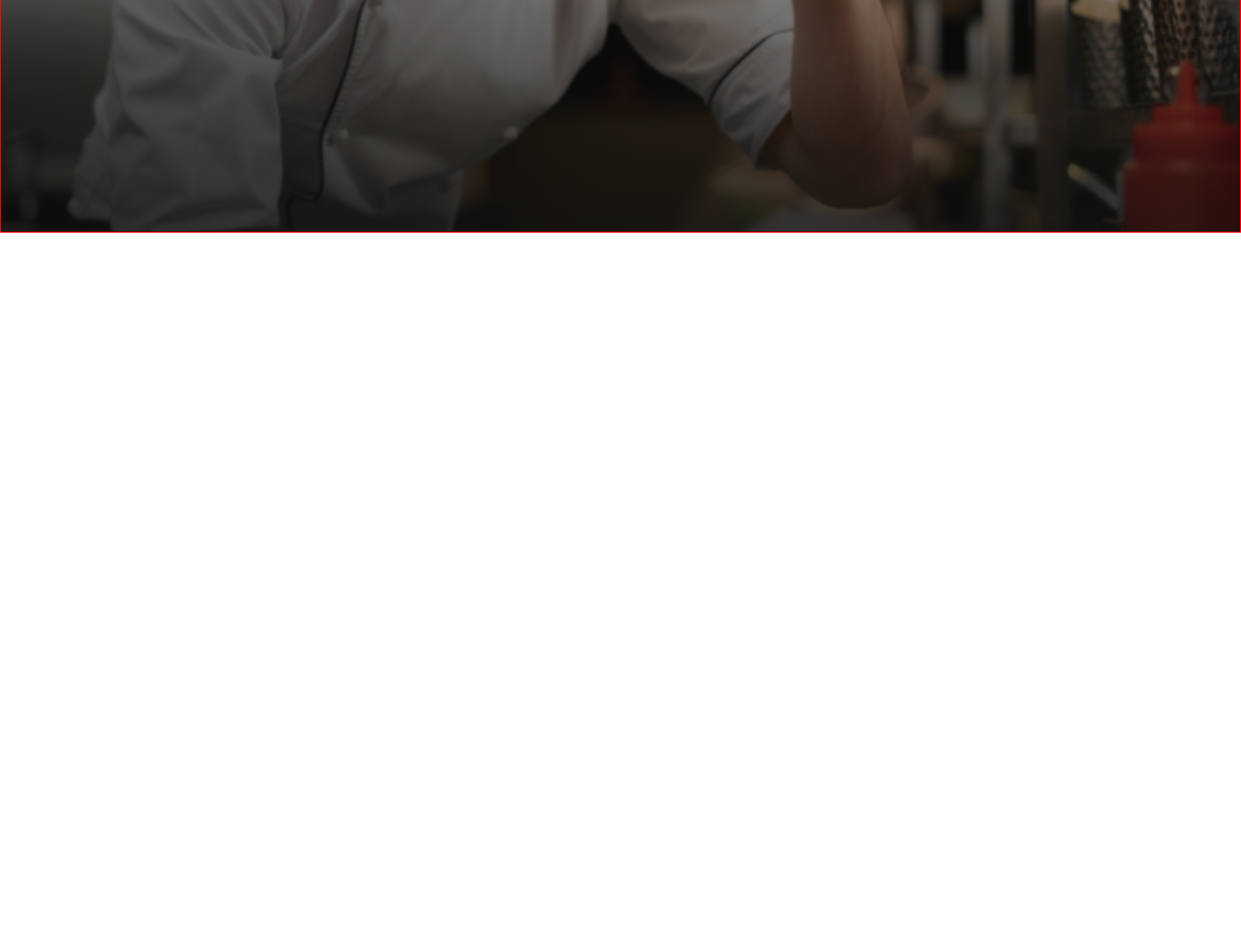
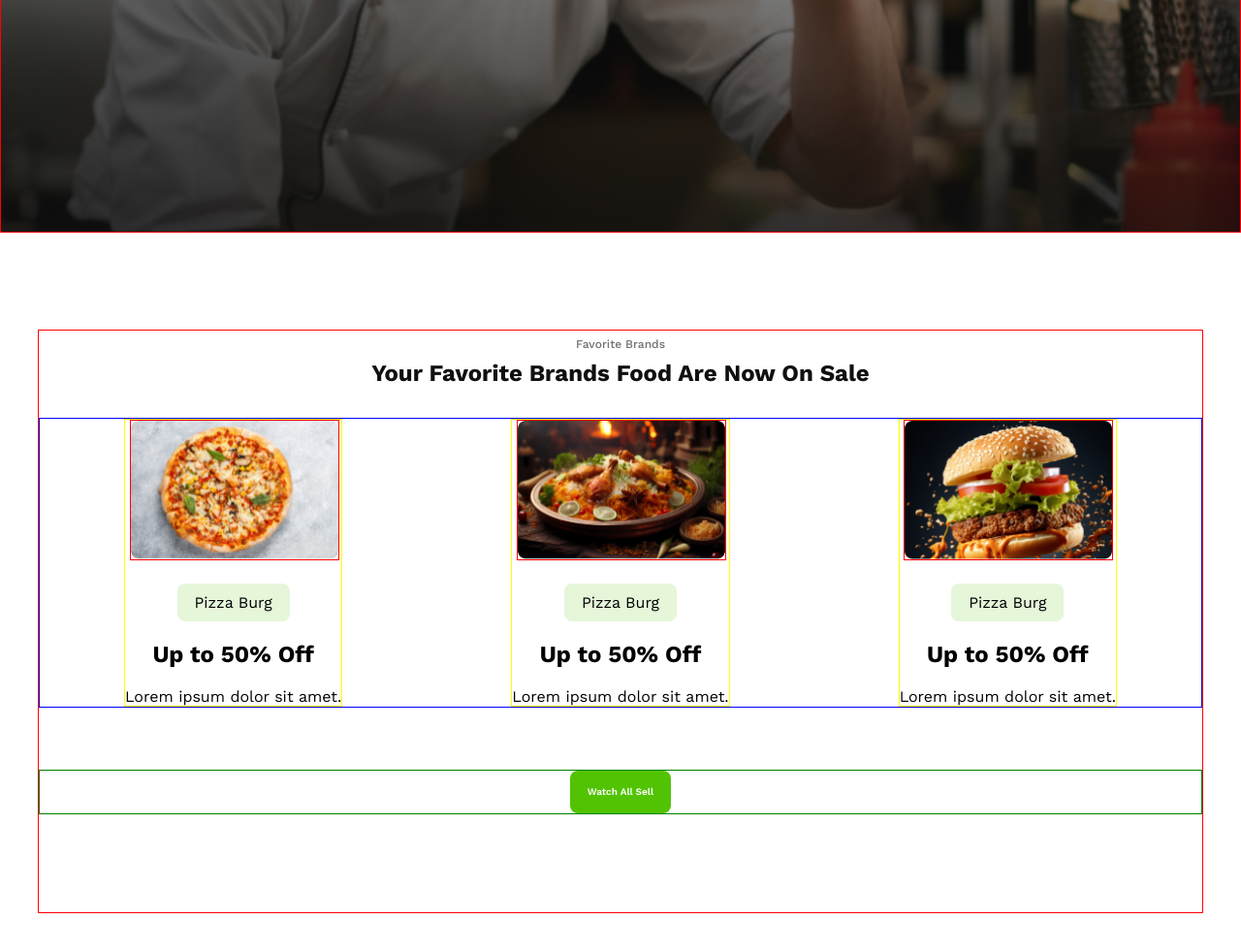
Before and after one commit to Shafkatahmad/mi1_mo5, a plain HTML site: page project/food-restaurant-project/index.html in a window 1280 px wide. Shown: the part 500-1480 px from the top of the page at 97% size. Before the commit the page ends 800 px from the top, so only its background shows below. Drawn offline with nearby package versions, Linux system fonts and the light colour scheme.

Commit message:
card-box page added

```diff
--- a/project/food-restaurant-project/index.html
+++ b/project/food-restaurant-project/index.html
@@ -22,5 +22,50 @@
         </div>
       </div>
     </section>
+
+    <section id="card-box">
+      <div class="container">
+        <div class="info">
+          <p class="subtitle">Favorite Brands</p>
+          <h1 class="title">Your Favorite Brands Food Are Now On Sale</h1>
+        </div>
+        <div class="card-container">
+          <div class="card">
+            <div class="image-box"><img src="./assets/pizza.png" alt="" /></div>
+            <div class="shop">
+              <span>Pizza Burg</span>
+            </div>
+            <h1>Up to 50% Off</h1>
+            <p>Lorem ipsum dolor sit amet.</p>
+          </div>
+          <div class="card">
+            <div class="image-box">
+              <img
+                src="../food-restaurant-project/assets/biriyani.png"
+                alt=""
+              />
+            </div>
+            <div class="shop">
+              <span>Pizza Burg</span>
+            </div>
+            <h1>Up to 50% Off</h1>
+            <p>Lorem ipsum dolor sit amet.</p>
+          </div>
+          <div class="card">
+            <div class="image-box">
+              <img src="./assets/burger.png" alt="" />
+            </div>
+            <div class="shop">
+              <span>Pizza Burg</span>
+            </div>
+            <h1>Up to 50% Off</h1>
+            <p>Lorem ipsum dolor sit amet.</p>
+          </div>
+        </div>
+        <div class="card-btn">
+          <button class="btn">Watch All Sell</button>
+        </div>
+      </div>
+    </section>
   </body>
 </html>
--- a/project/food-restaurant-project/styles/style.css
+++ b/project/food-restaurant-project/styles/style.css
@@ -19,6 +19,7 @@ text-align: center;
 border-radius: 8px;
 background: rgb(82, 195, 3);
 border: none;
+cursor: pointer;
 }
 
 #hero {
@@ -66,3 +67,69 @@ text-align: center;
 opacity: 0.7;
 margin-bottom: 16px;
 }
+
+#card-box {
+  width: 1200px;
+  height: 600px;
+  border: 1px solid red;
+  margin: 100px auto;
+
+}
+#card-box .info {
+  margin-top: ;
+}
+#card-box .subtitle {
+  color: rgb(16, 16, 16);
+font-family: Work Sans;
+font-size: 12px;
+font-weight: 500;
+line-height: 28px;
+letter-spacing: 0%;
+text-align: center;
+opacity: 0.6;
+}
+#card-box .title {
+  color: rgb(16, 16, 16);
+font-family: Work Sans;
+font-size: 24px;
+font-weight: 700;
+line-height: 32px;
+letter-spacing: 0%;
+text-align: center;
+}
+#card-box .card-container {
+  margin-top: 30px;
+  border: 1px solid blue;
+}
+.card-container {
+  display: flex;
+  justify-content: space-around;
+  font-family: Work Sans;
+}
+.card {
+  max-width: 250px;
+  border: 1px solid yellow;
+  display: flex;
+  flex-direction: column;
+  gap: 20px;
+  justify-content: center;
+  align-items: center;
+}
+.card .image-box img {
+  width: 250px;
+  border: 1px solid red;
+  width: 100%;
+}
+.card .shop {
+  background-color: aqua;
+  padding: 10px 18px 10px 18px;
+  border-radius: 8px;
+  background: rgba(82, 195, 3, 0.15);
+}
+.card-btn {
+  display: flex;
+  justify-content: center;
+  align-items: center;
+  border: 1px solid green;
+  margin-top: 64px;
+}
```
